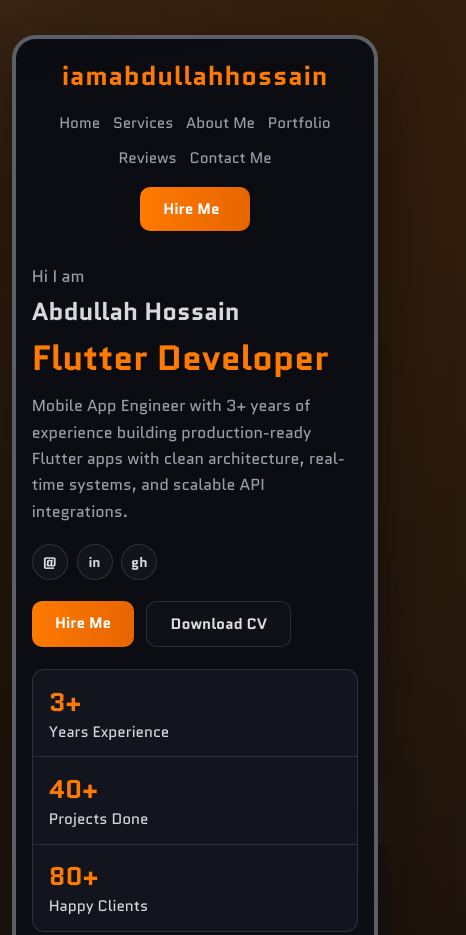
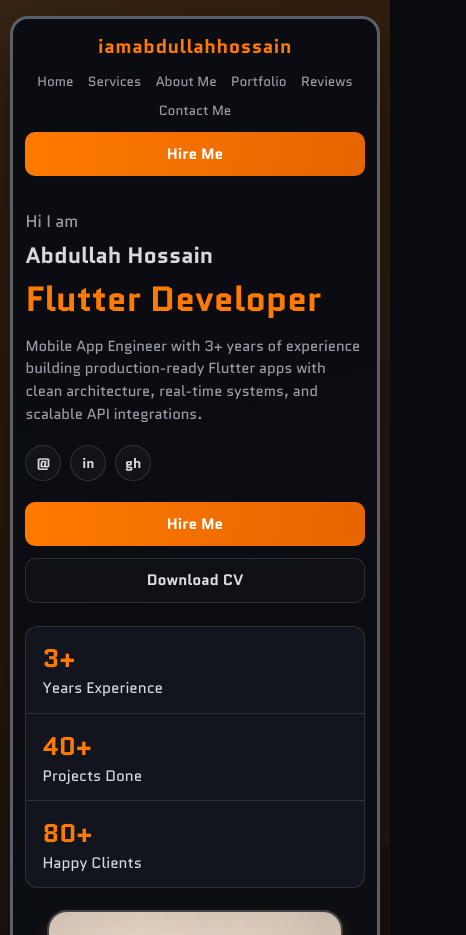
Before and after one commit to iamabdullahhossain/portfolio, a plain HTML site: page index.html in a window 390 px wide. Shown: the top 935 px of the page, 466 px wide, since content can reach past the window. Drawn offline with Linux system fonts and the light colour scheme.

Commit message:
Responsive Check

```diff
--- a/styles.css
+++ b/styles.css
@@ -15,6 +15,11 @@
   box-sizing: border-box;
 }
 
+*::before,
+*::after {
+  box-sizing: border-box;
+}
+
 html,
 body {
   margin: 0;
@@ -25,10 +30,19 @@ body {
 body {
   font-family: "Quantico", sans-serif;
   color: var(--text-main);
+  overflow-x: hidden;
   background:
     linear-gradient(125deg, rgba(255, 122, 0, 0.08), transparent 35%),
     radial-gradient(circle at 90% 0%, rgba(255, 122, 0, 0.12), transparent 30%),
     var(--bg-main);
+}
+
+img,
+video,
+canvas,
+svg {
+  max-width: 100%;
+  height: auto;
 }
 
 .page-bg {
@@ -42,11 +56,14 @@ body {
 }
 
 .shell {
-  width: min(1180px, 94vw);
-  margin: 2.2rem auto;
+  width: 100%;
+  max-width: 1180px;
+  padding-inline: clamp(12px, 2vw, 28px);
+  margin: clamp(12px, 2.2vw, 34px) auto;
 }
 
 .hero-frame {
+  width: 100%;
   border: 6px solid var(--border);
   border-radius: 24px;
   background: linear-gradient(170deg, #0a0c11, #0b0d12 60%, #0f1218);
@@ -59,6 +76,7 @@ body {
   grid-template-columns: auto 1fr auto;
   align-items: center;
   gap: 1.1rem;
+  min-width: 0;
 }
 
 .brand {
@@ -74,6 +92,7 @@ body {
   gap: 1.5rem;
   justify-content: center;
   flex-wrap: wrap;
+  min-width: 0;
 }
 
 .nav-links a {
@@ -97,6 +116,13 @@ body {
   align-items: center;
   gap: 2rem;
   padding-top: 2rem;
+  min-width: 0;
+}
+
+.hero-text,
+.hero-image-wrap,
+.card {
+  min-width: 0;
 }
 
 .eyebrow {
@@ -187,7 +213,7 @@ h1 {
 .stats-grid {
   margin-top: 1.4rem;
   display: grid;
-  grid-template-columns: repeat(3, minmax(130px, 1fr));
+  grid-template-columns: repeat(auto-fit, minmax(min(130px, 100%), 1fr));
   background: var(--bg-card);
   border: 1px solid var(--line);
   border-radius: 12px;
@@ -456,7 +482,7 @@ p {
 
 .expertise-compact {
   display: grid;
-  grid-template-columns: repeat(3, minmax(180px, 1fr));
+  grid-template-columns: repeat(auto-fit, minmax(min(220px, 100%), 1fr));
   gap: 0.55rem;
 }
 
@@ -533,7 +559,7 @@ p {
 
 .projects-grid {
   display: grid;
-  grid-template-columns: repeat(2, minmax(240px, 1fr));
+  grid-template-columns: repeat(auto-fit, minmax(min(260px, 100%), 1fr));
   gap: 0.85rem;
 }
 
@@ -683,7 +709,7 @@ p {
 
 .timeline-list {
   display: grid;
-  grid-template-columns: repeat(3, minmax(180px, 1fr));
+  grid-template-columns: repeat(auto-fit, minmax(min(220px, 100%), 1fr));
   gap: 0.75rem;
 }
 
@@ -789,6 +815,7 @@ footer {
 
   .hero-content {
     grid-template-columns: 1fr;
+    gap: 1.35rem;
   }
 
   .section-head {
@@ -801,7 +828,8 @@ footer {
   }
 
   .expertise-grid,
-  .projects-grid {
+  .projects-grid,
+  .timeline-list {
     grid-template-columns: 1fr;
   }
 
@@ -814,12 +842,12 @@ footer {
     grid-template-columns: 1fr;
   }
 
-  .timeline-list {
-    grid-template-columns: 1fr;
+  .hero-image-wrap {
+    min-height: 330px;
   }
 
-  .hero-image-wrap {
-    min-height: 330px;
+  .nav-cta {
+    min-width: 0;
   }
 
   .hero-image-wrap::after {
@@ -835,16 +863,105 @@ footer {
   .stats-grid {
     max-width: 100%;
   }
+
+  .review-card {
+    flex-basis: min(330px, 88vw);
+  }
 }
 
 @media (max-width: 620px) {
+  .shell {
+    width: 100%;
+    margin: 1rem auto 1.35rem;
+    padding-inline: 10px;
+  }
+
+  .hero-frame {
+    border-width: 3px;
+    border-radius: 18px;
+    padding: 0.9rem 0.78rem 1.1rem;
+  }
+
+  .top-nav {
+    gap: 0.75rem;
+  }
+
+  .brand {
+    font-size: 1.2rem;
+    text-align: center;
+    overflow-wrap: anywhere;
+  }
+
   .nav-links {
-    gap: 0.8rem;
-    font-size: 0.9rem;
+    width: 100%;
+    justify-content: center;
+    gap: 0.62rem 0.9rem;
+  }
+
+  .nav-links a {
+    font-size: 0.84rem;
+  }
+
+  .nav-cta {
+    width: 100%;
+    text-align: center;
+  }
+
+  h1 {
+    font-size: clamp(1.85rem, 9vw, 2.5rem);
+  }
+
+  .summary {
+    font-size: 0.92rem;
+    line-height: 1.55;
+  }
+
+  .actions {
+    width: 100%;
+  }
+
+  .actions .btn {
+    width: 100%;
+    text-align: center;
+  }
+
+  .hero-image-wrap {
+    min-height: 270px;
+  }
+
+  .profile {
+    width: min(320px, 76vw);
+  }
+
+  .card {
+    padding: 1rem 0.9rem;
   }
 
   .name-tag {
-    font-size: 1.55rem;
+    font-size: 1.4rem;
+  }
+
+  .reviews-controls {
+    justify-content: flex-start;
+  }
+
+  .review-card {
+    flex-basis: 90%;
+    padding: 0.82rem 0.82rem;
+  }
+
+  .review-text {
+    font-size: 0.88rem;
+  }
+
+  .slider-btn {
+    width: 34px;
+    height: 34px;
+  }
+
+  .dot {
+    width: 8px;
+    height: 8px;
   }
 
   .stats-grid {
```
